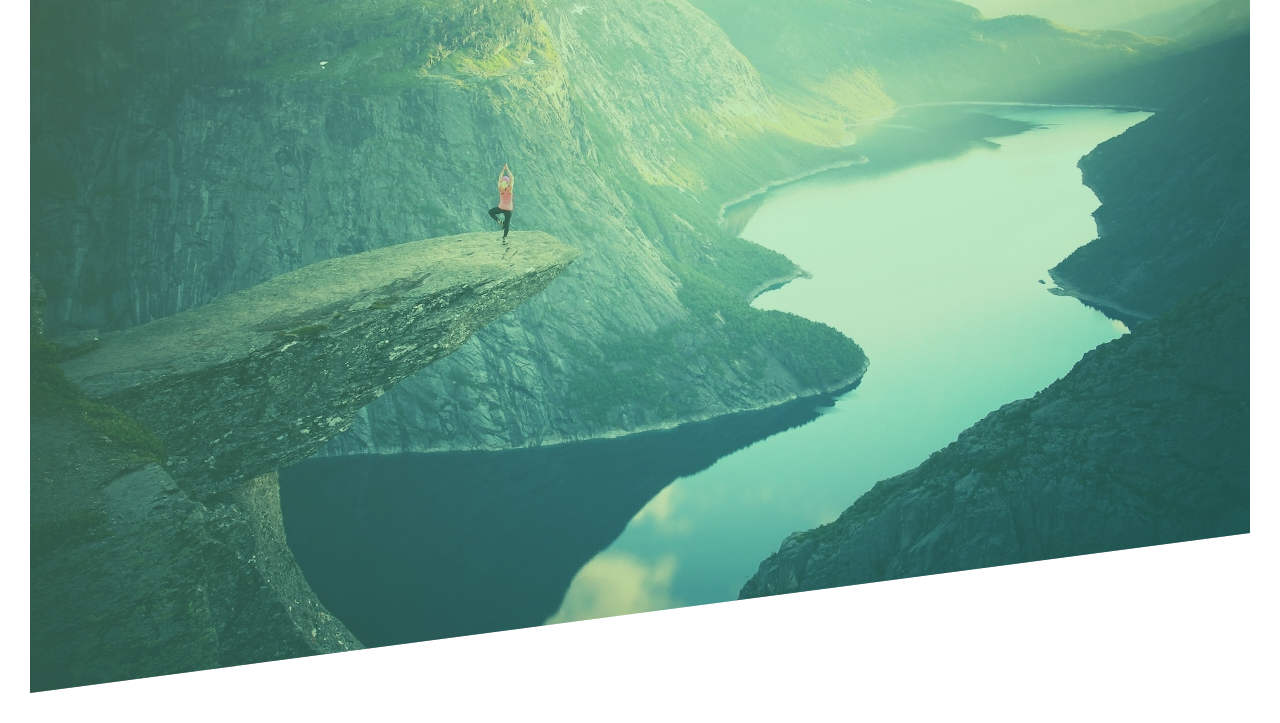
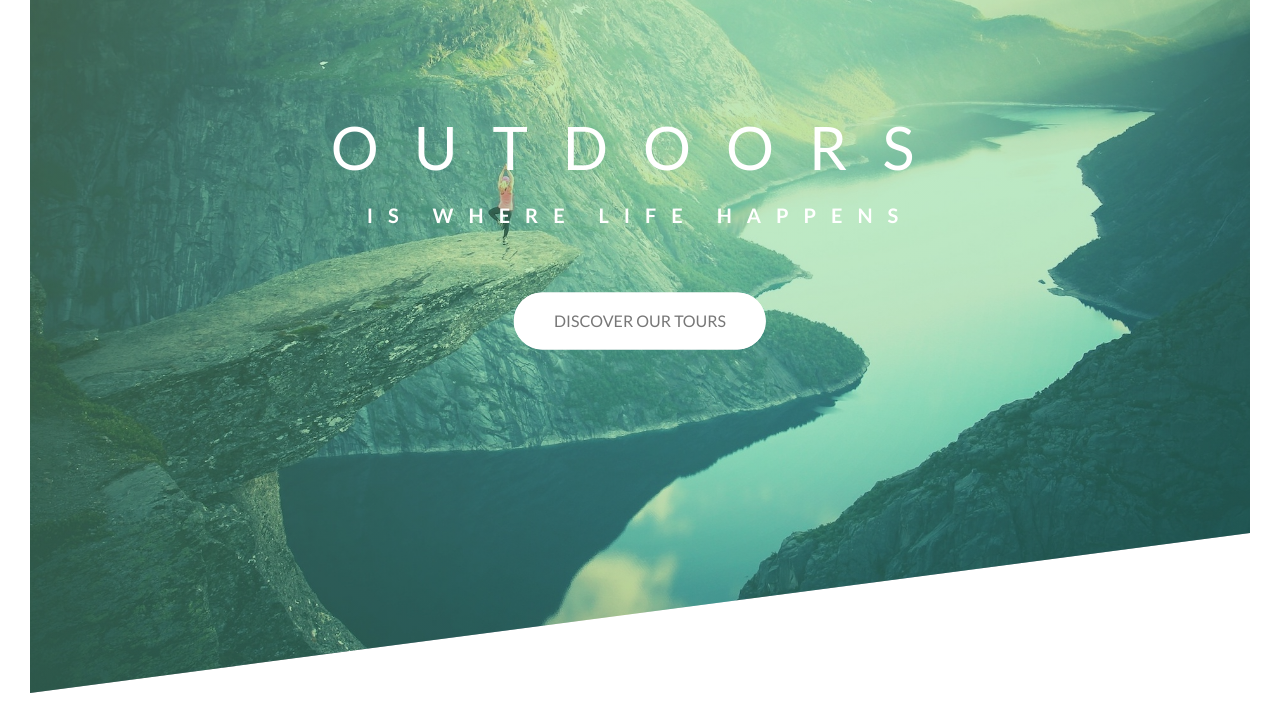
Before and after one commit to danv100/advanced-css-course, a plain HTML site: page Natours/starter/index.html in a window 1280 px wide. Shown: the part 97-820 px from the top of the page. Drawn offline with Linux system fonts and the light colour scheme; files that its build step writes are made by us from their sources.

Commit message:
completed section,  moving onto next.

```diff
--- a/Natours/starter/css/style.css
+++ b/Natours/starter/css/style.css
@@ -41,3 +41,139 @@
 .logo {
     height: 35px;
 }
+
+
+.text-box {
+    position: absolute;
+    top: 40%;
+    left: 50%;
+    transform: translate(-50%, -50%);
+    text-align: center;
+}
+
+.heading-primary {
+    color: #fff;
+    text-transform: uppercase;
+
+    backface-visibility: hidden;
+    margin-bottom: 60px;
+}
+
+.heading-primary-main {
+    display: block;
+    font-size: 60px;
+    font-weight: 400;
+    letter-spacing: 35px;
+
+    animation-name: moveInLeft;
+    animation-duration: 1s;
+    animation-timing-function: ease-out;
+
+}
+
+.heading-primary-sub {
+    display: block;
+    font-size: 20px;
+    font-weight: 700;
+    letter-spacing: 15px;
+    animation: moveInRight 1s ease-out;
+}
+
+@keyframes moveInLeft {
+    0% {
+        opacity: 0;
+        transform: translateX(-100px) rotate(0deg);
+    }
+
+    60% {
+        transform: rotate(180deg);
+    }
+
+    80% {
+        transform: translateX(20px);
+    }
+
+    100% {
+        opacity: 1;
+        transform: translate(0);
+    }
+}
+
+@keyframes moveInRight {
+    0% {
+        opacity: 0;
+        transform: translateX(100px);
+    }
+
+    80% {
+        transform: translateX(-20px);
+    }
+
+    100% {
+        opacity: 1;
+        transform: translate(0);
+    }
+}
+@keyframes moveInBottom {
+    0% {
+        opacity: 0;
+        transform: translateY(50px);
+    }
+
+    100% {
+        opacity: 1;
+        transform: translate(0);
+    }
+}
+
+.btn:link, .btn:visited {
+    text-transform: uppercase;
+    text-decoration: none;
+    padding: 15px 40px;
+    display: inline-block;
+    border-radius: 100px;
+    transition: all .2s;
+    position: relative;
+}
+
+.btn:hover {
+    transform: translateY(-3px);
+    box-shadow: 0 10px 20px rgba(0,0,0,.2);
+}
+
+.btn:active {
+    transform: translateY(-1px);
+    box-shadow: 0 5px 10px rgba(0,0,0,.2);
+}
+
+.btn-white {
+    background-color: #fff;
+    color: #777;
+}
+
+.btn::after {
+    content: "";
+    display: inline-block;
+    height: 100%;
+    width: 100%;
+    border-radius: 100px;
+    position: absolute;
+    top: 0;
+    left: 0;
+    z-index: -1;
+    transition: all .4s;
+}
+
+.btn-white::after {
+    background-color: #fff;
+}
+
+.btn:hover::after {
+    transform: scaleX(1.4) scaleY(1.6);
+    opacity: 0;
+}
+
+.btn-animated {
+    animation: moveInBottom .5s ease-out .75s;
+    animation-fill-mode: backwards;
+}
--- a/Natours/starter/index.html
+++ b/Natours/starter/index.html
@@ -17,6 +17,16 @@
             <div class="logo-box">
                 <img src="img/logo-white.png" alt="Logo" class="logo" />
             </div>
+
+            <div class="text-box">
+                <h1 class="heading-primary">
+                    <span class="heading-primary-main">Outdoors</span>
+                    <span class="heading-primary-sub">is where life happens</span>
+                </h1>
+
+                <a href="#" class="btn btn-white btn-animated">Discover our tours</a>
+            </div>
+
         </header>
 
     </body>
```
